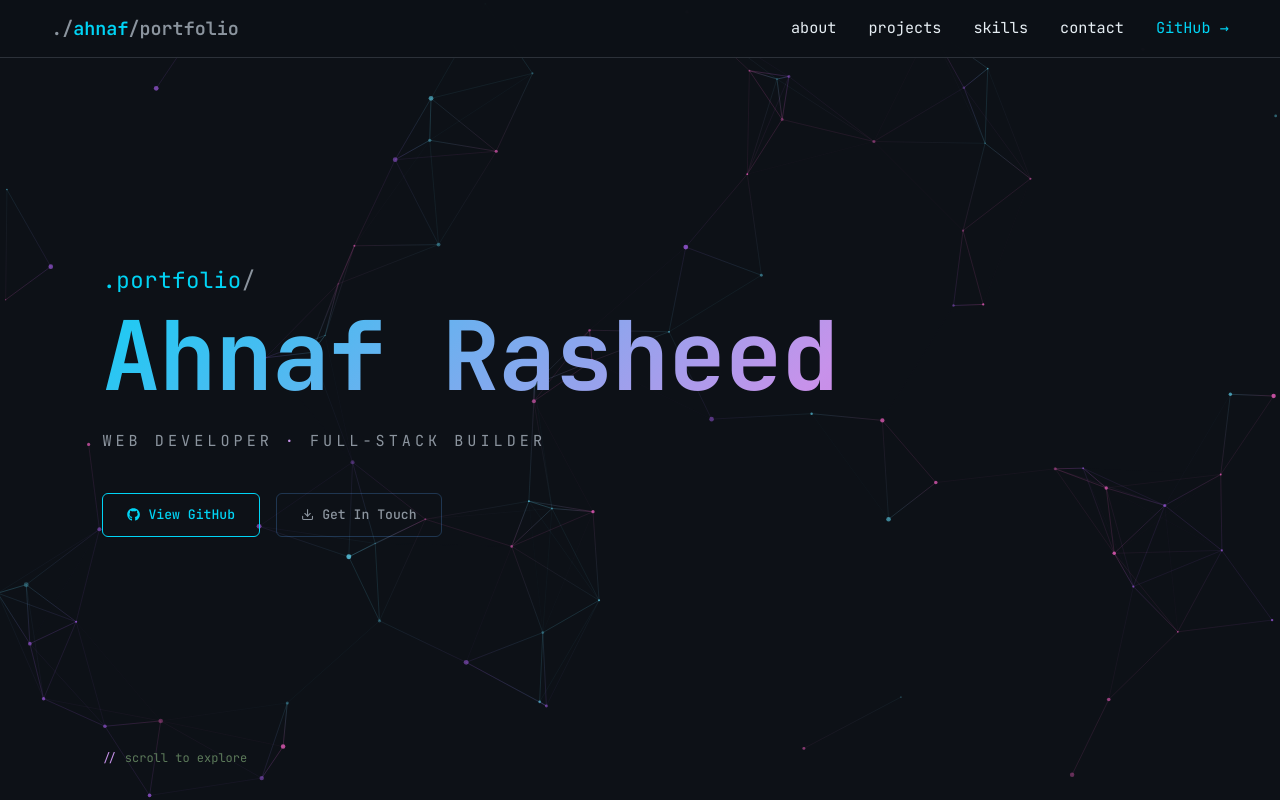
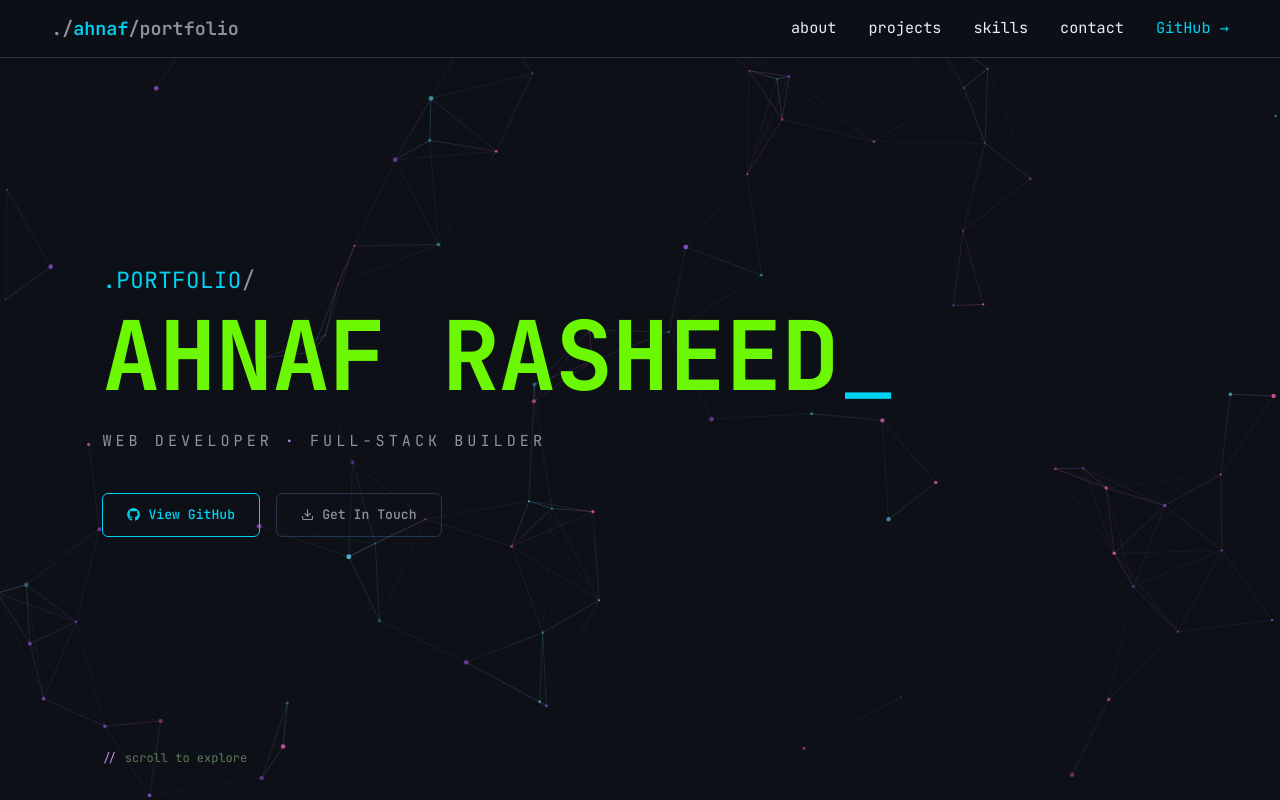
Before and after one commit to ah-nd-naf/Portfolio_Ahnaf, a React (Vite) app: page / in a window 1280 px wide. Shown: the top 800 px of the page. Built offline with nearby package versions, Linux system fonts and the light colour scheme; the HTML template or start-up script is replaced by a standard one.

Commit message:
Updated the text color

```diff
--- a/src/components/Hero.jsx
+++ b/src/components/Hero.jsx
@@ -17,7 +17,7 @@ const Hero = () => {
           animate={{ opacity: 1, x: 0 }}
           transition={{ duration: 0.5, delay: 0.2 }}
         >
-          <span className="prefix-dot">.portfolio</span>
+          <span className="prefix-dot">.PORTFOLIO</span>
           <span style={{ color: 'var(--text-muted)' }}>/ </span>
         </motion.p>
 
@@ -26,7 +26,7 @@ const Hero = () => {
           animate={{ opacity: 1 }}
           transition={{ duration: 0.3, delay: 0.5 }}
         >
-          <TypingEffect text="Ahnaf Rasheed" speed={90} startDelay={600} />
+          <TypingEffect text="AHNAF RASHEED" speed={120} startDelay={600} />
         </motion.div>
 
         <motion.p
--- a/src/index.css
+++ b/src/index.css
@@ -252,12 +252,8 @@ section {
 .name-typing { color: var(--text-main); }
 
 .name-complete {
-  background: var(--name-grad);
-  background-size: 250% 250%;
-  -webkit-background-clip: text;
-  -webkit-text-fill-color: transparent;
-  background-clip: text;
-  animation: name-flow 5s ease infinite;
+  color: #6cf702; /* Saturated, vivid solid green */
+  transition: color 0.5s ease;
 }
 
 @keyframes name-flow {
```
